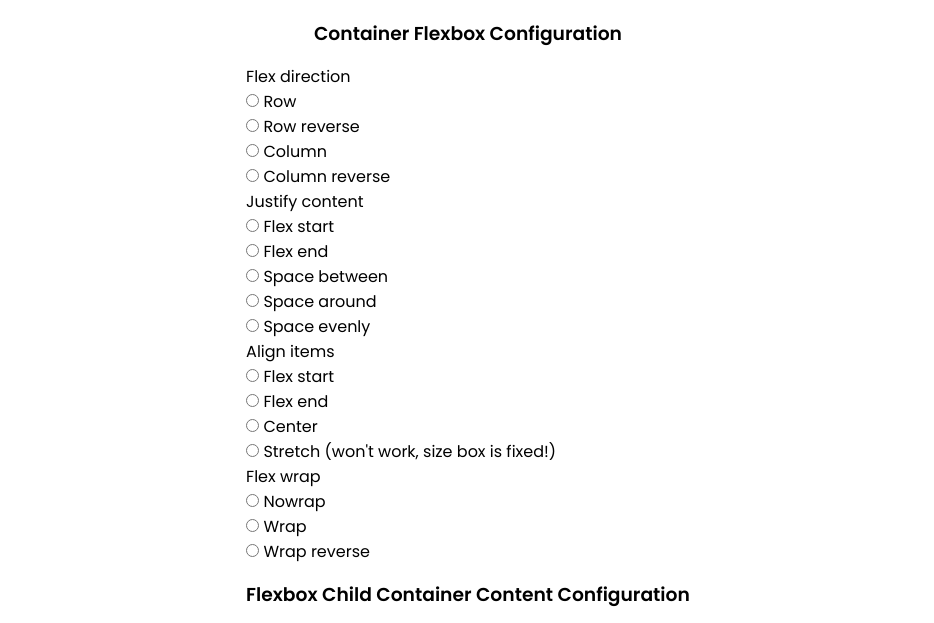
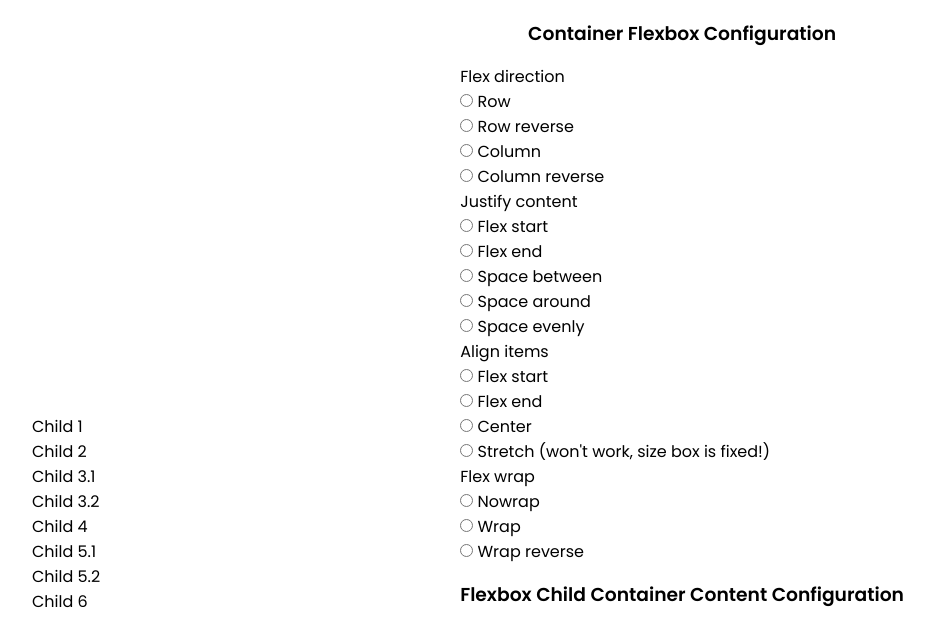
Before and after one commit to kmmaniez/flexbox-playground, a plain HTML site: page index.html in a window 1280 px wide. Shown: the part 88-711 px from the top of the page, without its empty margins (172-1106 px from the left). Drawn offline with Linux system fonts and the light colour scheme.

Commit message:
Add container box & child

```diff
--- a/index.html
+++ b/index.html
@@ -187,6 +187,15 @@
                 </div>
             </aside>
 
+            <div class="container">
+                <div class="box"><p>Child 1</p></div>
+                <div class="box"><p>Child 2</p></div>
+                <div class="box child"><p>Child 3.1</p><p>Child 3.2</p></div>
+                <div class="box"><p>Child 4</p></div>
+                <div class="box child"><p>Child 5.1</p><p>Child 5.2</p></div>
+                <div class="box"><p>Child 6</p></div>
+            </div>
+
         </div>
 
     </section>
```
